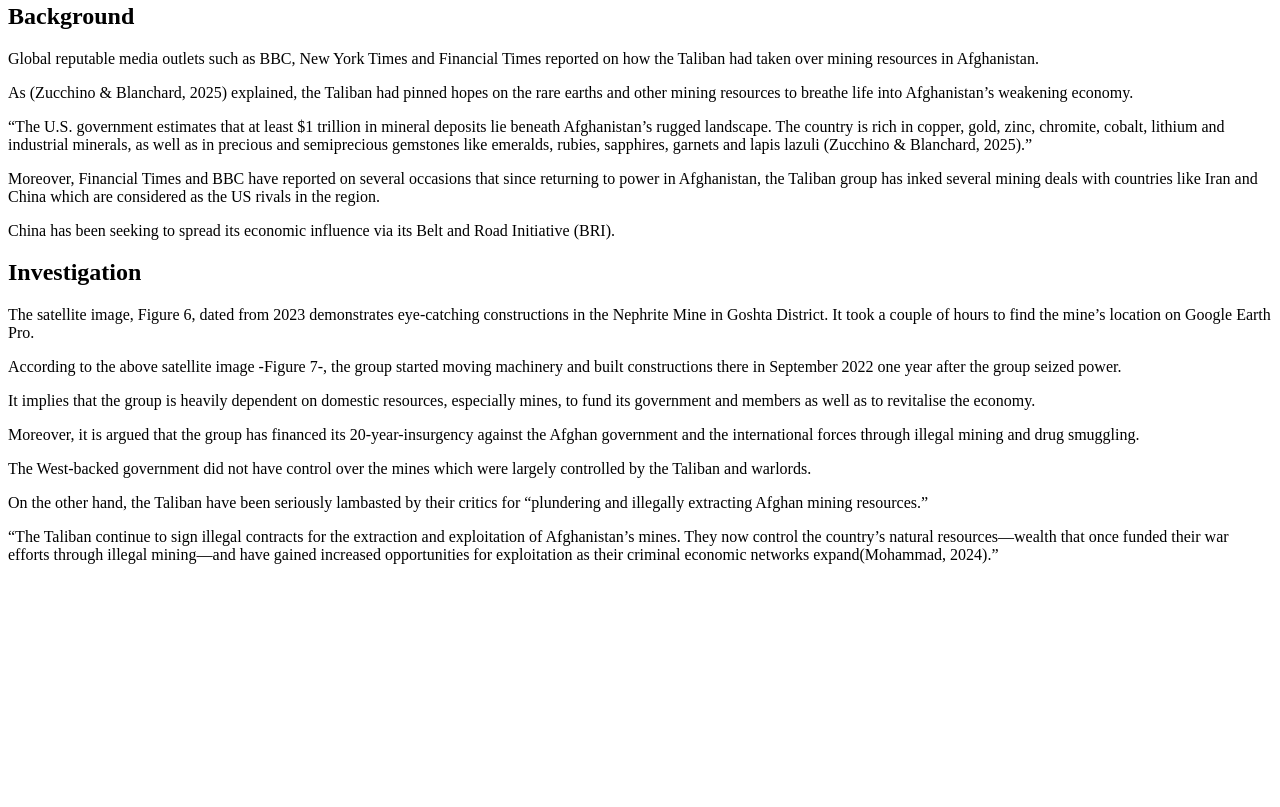
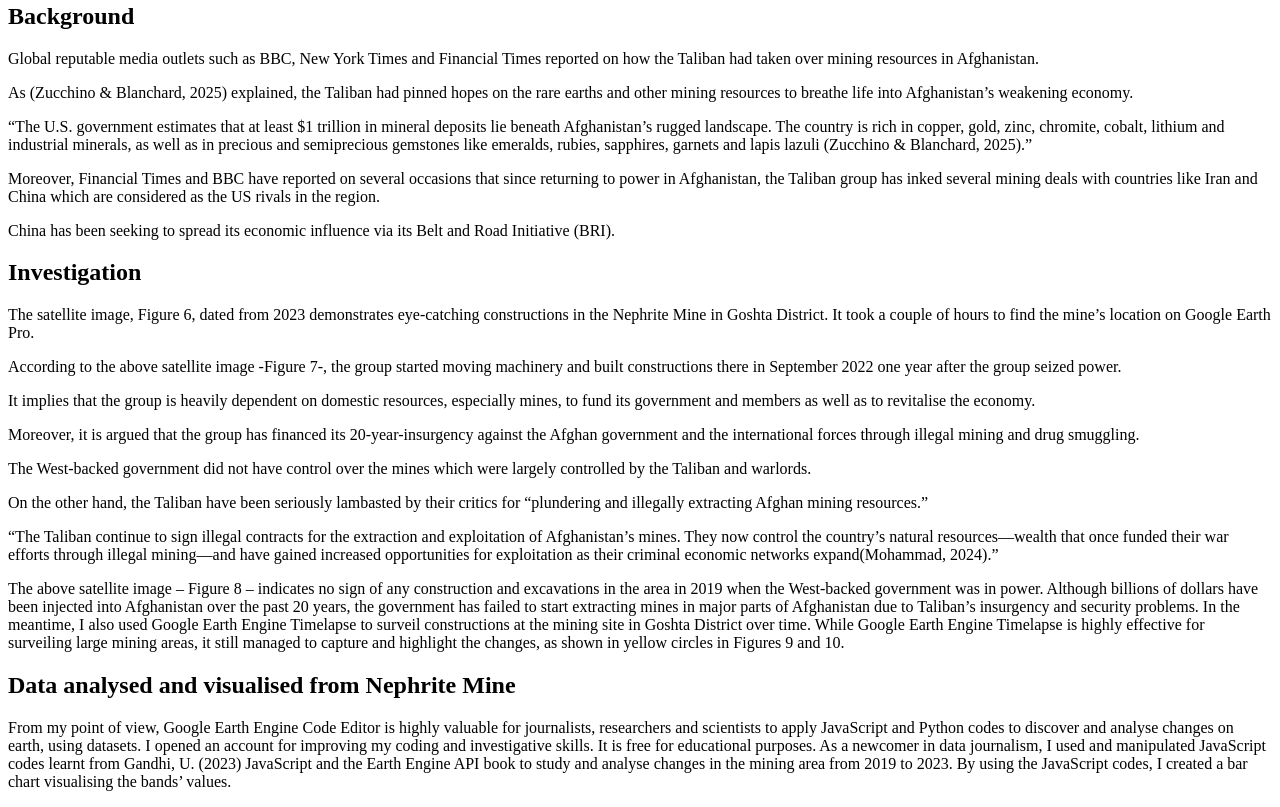
Before and after one commit to waisalizai/Afghan_mining_project, a plain HTML site: page index.html in a window 1280 px wide. Shown: the part 479-1286 px from the top of the page. Before the commit the page ends 1059 px from the top, so only its background shows below. Drawn offline with Linux system fonts and the light colour scheme.

Commit message:
more texts written

```diff
--- a/index.html
+++ b/index.html
@@ -61,7 +61,13 @@
 <p> “The Taliban continue to sign illegal contracts for the extraction and exploitation of Afghanistan’s mines. They now control the country’s natural resources—wealth that once funded their war efforts through illegal mining—and have gained increased opportunities for exploitation as their criminal economic networks expand(Mohammad, 2024).” </p>
 
 
+<p> The above satellite image – Figure 8 – indicates no sign of any construction and excavations in the area in 2019 when the West-backed government was in power. Although billions of dollars have been injected into Afghanistan over the past 20 years, the government has failed to start extracting mines in major parts of Afghanistan due to Taliban’s insurgency and security problems.
+In the meantime, I also used Google Earth Engine Timelapse to surveil constructions at the mining site in Goshta District over time. While Google Earth Engine Timelapse is highly effective for surveiling large mining areas, it still managed to capture and highlight the changes, as shown in yellow circles in Figures 9 and 10. </p>
 
+ <h2> Data analysed and visualised from Nephrite Mine </h2>
+<p> From my point of view, Google Earth Engine Code Editor is highly valuable for journalists, researchers and scientists to apply JavaScript and Python codes to discover and analyse changes on earth, using datasets. I opened an account for improving my coding and investigative skills. It is free for educational purposes.
+As a newcomer in data journalism, I used and manipulated JavaScript codes learnt from Gandhi, U. (2023) JavaScript and the Earth Engine API book  to study and analyse changes in the mining area from 2019 to 2023.
+By using the JavaScript codes, I created a bar chart visualising the bands’ values. </p>
 
 
 
```
